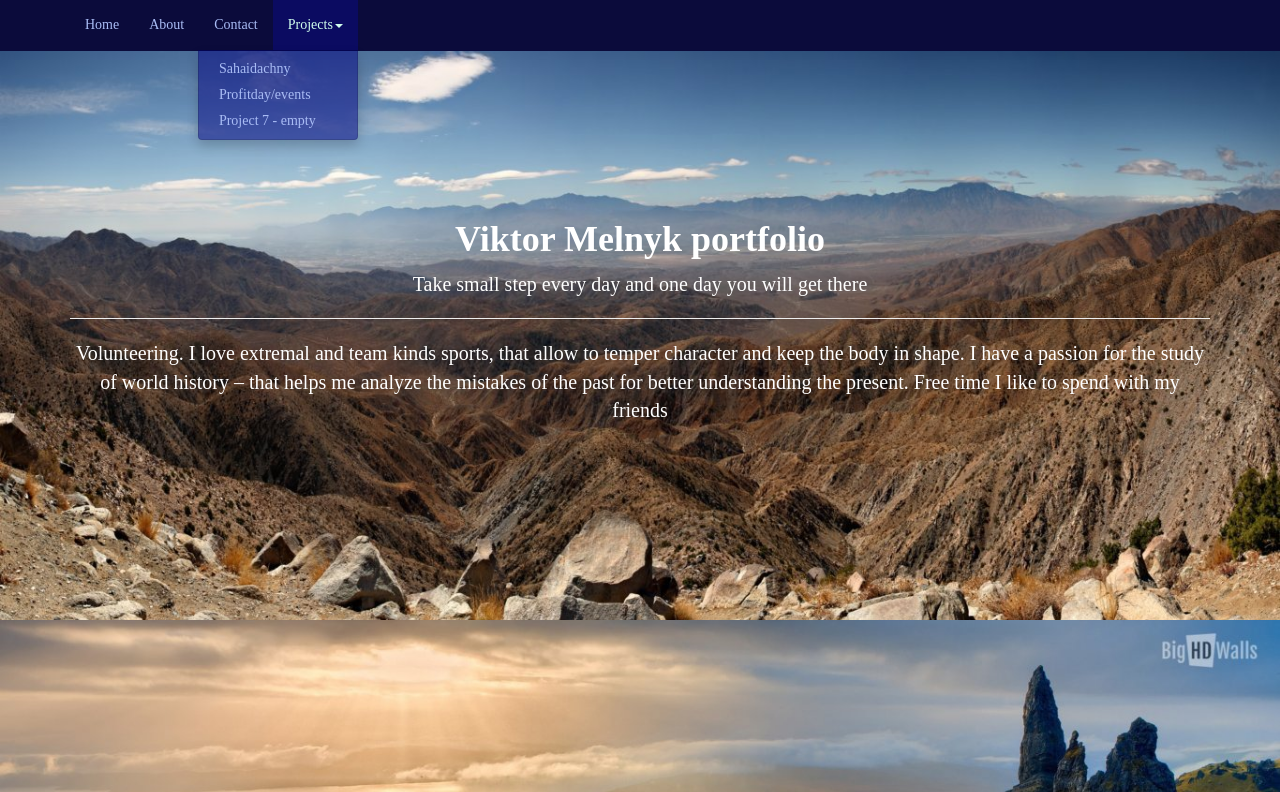
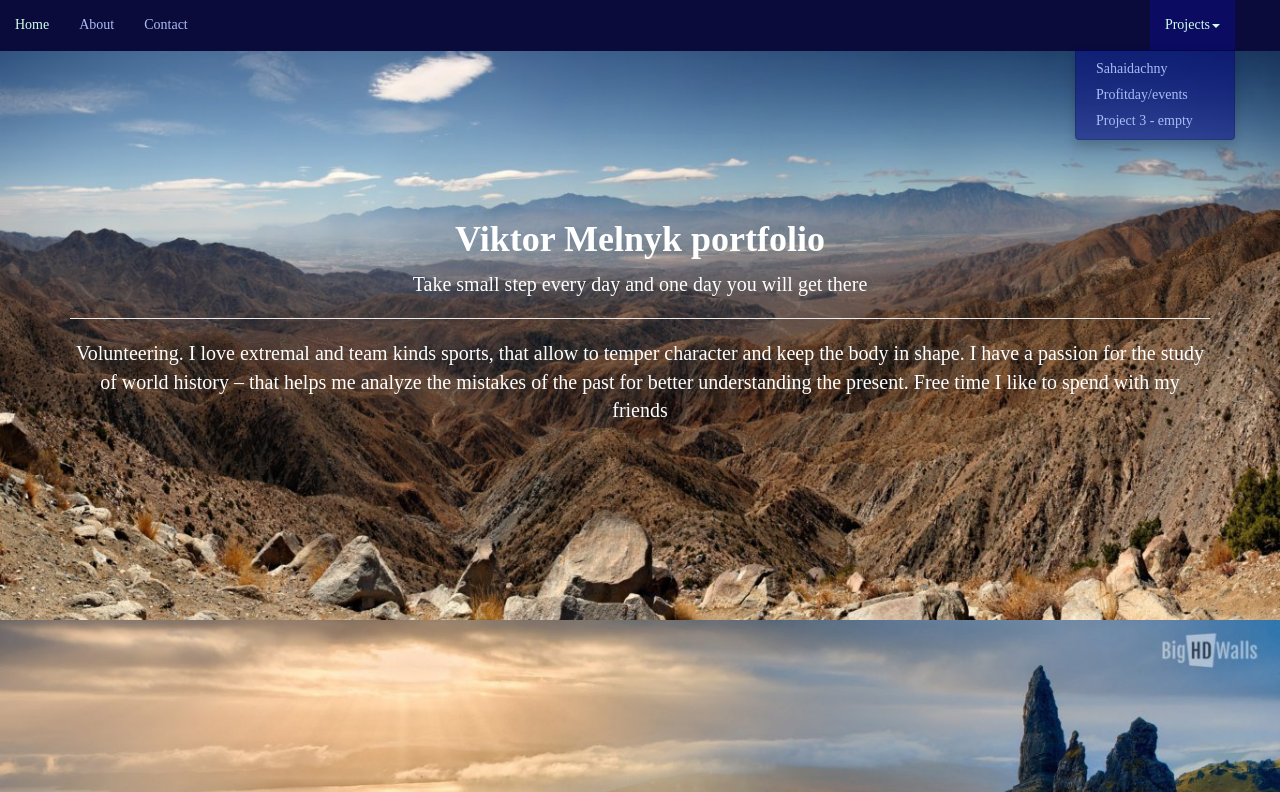
Before and after one commit to Odialko/FreeCodeCamp_Portfolio, a plain HTML site: page index.html in a window 1280 px wide. Both pictures are taken after a click on the button "Projects". Shown: the top 792 px of the page. Drawn offline with Linux system fonts and the light colour scheme.

Commit message:
Зміни внесенні щоб проект складався при зменшенні

```diff
--- a/index.html
+++ b/index.html
@@ -14,9 +14,10 @@
     <script src="js/my_js.js"></script>
 </head>
 <body>
+<div class="container">
     <nav class="navbar navbar-default navbar-fixed-top font_for_tips">
-        <div class="container">
-            <div class="row col-lg-12">
+        <div class="row col-xs-8">
+        <!--<div class="container">-->
             <ul class="nav navbar-nav" id="menu">
                 <li>
                     <a href="#Home">Home</a>
@@ -27,18 +28,22 @@
                 <li>
                     <a href="#Contact">Contact</a>
                 </li>
-                <li class="nav navbar-nav navbar-right">
+            </ul>
+    </div>
+        <div class="row col-xs-4">
+            <ul class="nav navbar-nav navbar-right">
+                <li>
                     <a href="#" data-toggle="dropdown" role="button">Projects<span class="caret"></span></a>
                     <ul class="dropdown-menu" role="menu">
                         <li><a href="http://codepen.io/Odialko/full/dGBjmO" target="_blank">Sahaidachny</a></li>
                         <li><a href="http://qa.profitday.intita.com/upcomingevents" target="_blank">Profitday/events</a></li>
-                        <li><a href="#Project_3">Project 7 - empty</a></li>
+                        <li><a href="#Project_3">Project 3 - empty</a></li>
                     </ul>
                 </li>
             </ul>
-            </div>
         </div>
     </nav>
+</div>
     <!-- Заставка_1 -->
     <div class="splash_1 font_for_tips" id="Home">
         <div class="container">
```
